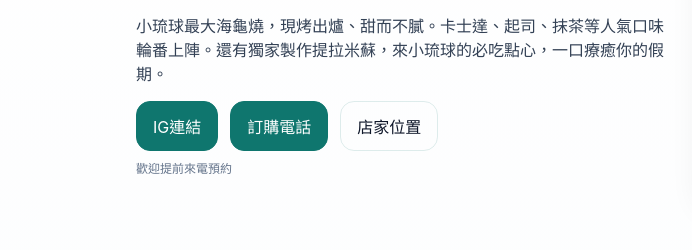
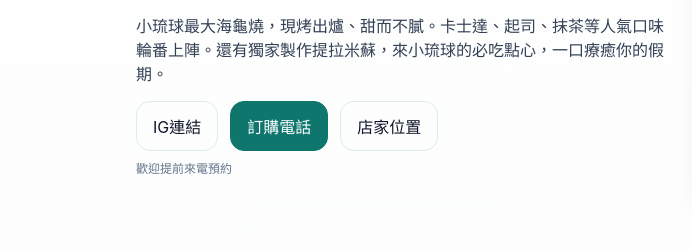
Before and after one commit to a7715665-debug/enjoyocean, a plain HTML site: page index.html in a window 1280 px wide. Shown: the part 249-499 px from the top of the page, 0-692 px from the left. Drawn offline with Linux system fonts and the light colour scheme.

Commit message:
Update index.html

```diff
--- a/index.html
+++ b/index.html
@@ -53,7 +53,7 @@ a{color:inherit}
       <h1>海龜燒｜酥香外皮、滿滿內餡|生日蛋糕歡迎預購</h1>
       <p>小琉球最大海龜燒，現烤出爐、甜而不膩。卡士達、起司、抹茶等人氣口味輪番上陣。還有獨家製作提拉米蘇，來小琉球的必吃點心，一口療癒你的假期。</p>
       <div style="display:flex;gap:12px;flex-wrap:wrap;margin-top:16px">
-        <a class="btn btn-primary" href="https://www.instagram.com/enjoy_ocean_/"target="_blank">IG連結</a>
+        <a class="btn btn-default" href="https://www.instagram.com/enjoy_ocean_/"target="_blank">IG連結</a>
         <a class="btn btn-primary" href="tel:+886980008291">訂購電話</a>
         <a class="btn" href="https://www.google.com/maps/place/%E7%9C%8B%E6%B5%B7%E9%81%8E%E6%97%A5%E5%AD%90%E6%B5%B7%E9%BE%9C%E7%87%92/@22.3524058,120.3807858,908m/data=!3m2!1e3!4b1!4m6!3m5!1s0x3471e5c07afd28a7:0xb1b7af44da6693d0!8m2!3d22.3524058!4d120.3807858!16s%2Fg%2F11qh232_wh?entry=ttu&g_ep=EgoyMDI1MDgxMS4wIKXMDSoASAFQAw%3D%3D" target="_blank">店家位置</a>
       </div>
```
